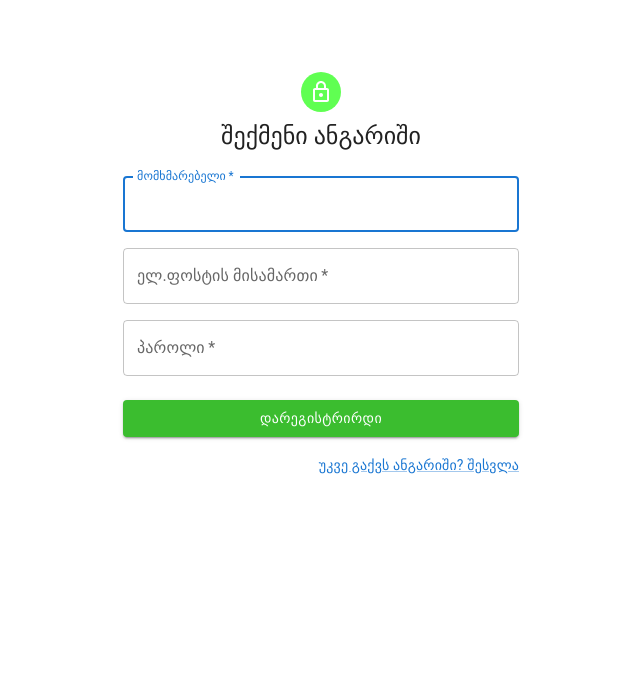
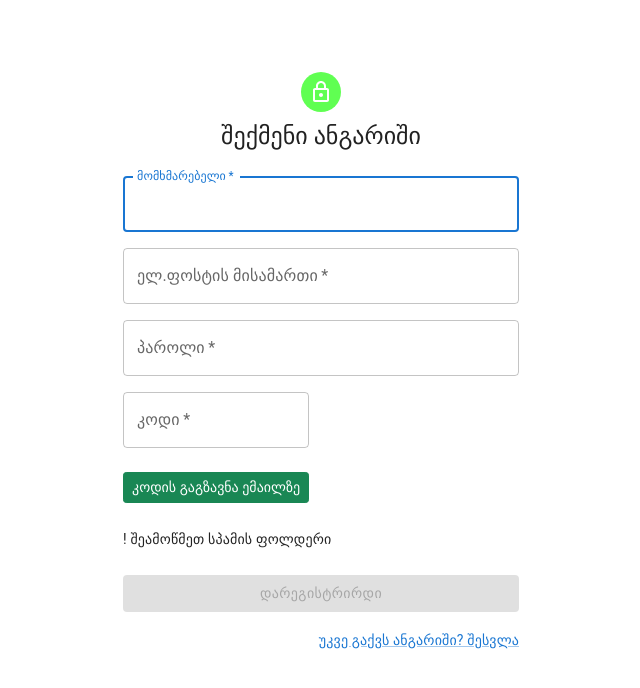
Before and after one commit to epoqa/greenfront, a Next.js app: page /register/Register in a window 1280 px wide. Shown: the top 688 px of the page, without its empty margins (319-959 px from the left). Built offline with nearby package versions, Linux system fonts and the light colour scheme.

Commit message:
verification

```diff
--- a/pages/register/Register.jsx
+++ b/pages/register/Register.jsx
@@ -31,10 +31,37 @@ const SignUp = () => {
   const [usernameState, setUsernameRef] = useState(false);
   const [emailState, setEmailRef] = useState(false);
   const [passwordState, setPasswordRef] = useState(false);
-
+  const [disableButton, setDisableButton] = useState(true);
+  const [token, setToken] = useState("");
   const usernameRef = useRef();
   const emailRef = useRef();
   const passwordRef = useRef();
+  const codeRef = useRef();
+
+  const verifyEmail = async (param) => {
+    const emailRefValue =
+      emailRef && null !== emailRef.current && emailRef.current.value;
+
+    const EmailRegexCheck = emailRefValue && validateEmail(emailRefValue);
+
+    if (EmailRegexCheck) {
+      axios
+        .post(`${backBaseURL}/user/verify`, {
+          email: emailRefValue,
+        })
+        .then((res) => {
+          if (res.statusText === "OK") {
+            setToken(res.data.token);
+            setDisableButton(false);
+            NotificationManager.success("კოდი გამოგზავნილია ემაილზე");
+          } else {
+            NotificationManager.error(res.data.message);
+          }
+        });
+    } else {
+      NotificationManager.error("არასწორი ემაილი");
+    }
+  };
 
   const sendRegisterInfoToBackend = (event) => {
     event.preventDefault();
@@ -45,7 +72,8 @@ const SignUp = () => {
       usernameRef && null !== usernameRef.current && usernameRef.current.value;
     const emailRefValue =
       emailRef && null !== emailRef.current && emailRef.current.value;
-
+    const codeRefValue =
+      codeRef && null !== codeRef.current && codeRef.current.value;
     //  EMAIL CHECK WITH REGEX
     const EmailRegexCheck = emailRefValue && validateEmail(emailRefValue);
 
@@ -53,6 +81,8 @@ const SignUp = () => {
     setEmailRef(!emailRefValue || !EmailRegexCheck);
     setPasswordRef(!passwordRefValue || passwordRefValue.length < 8);
     if (
+      token &&
+      codeRefValue &&
       passwordRefValue &&
       emailRefValue &&
       usernameRefValue &&
@@ -64,6 +94,8 @@ const SignUp = () => {
           username: usernameRefValue,
           email: emailRefValue,
           password: passwordRefValue,
+          token: token,
+          code: codeRefValue,
         })
         .then((response) => {
           NotificationManager.success(response.statusText);
@@ -125,6 +157,7 @@ const SignUp = () => {
                   }
                 />
               </Grid>
+
               <Grid item xs={12}>
                 <TextField
                   inputRef={passwordRef}
@@ -139,10 +172,33 @@ const SignUp = () => {
                   helperText={Boolean(passwordState) ? "სუსტი პაროლი" : ""}
                 />
               </Grid>
+              <Grid item xs={5.88}>
+                <TextField
+                  inputRef={codeRef}
+                  required
+                  fullWidth
+                  id="email"
+                  label="კოდი"
+                  name="code"
+                />
+              </Grid>
             </Grid>
+            <br />
+            <button
+              onClick={(e) => verifyEmail(e)}
+              type="button"
+              className="btn btn-success btn-sm"
+            >
+              კოდის გაგზავნა ემაილზე
+            </button>
+            <br />
+            <br />
+            <small>! შეამოწმეთ სპამის ფოლდერი</small>
+
             <Button
               type="submit"
               fullWidth
+              disabled={disableButton}
               variant="contained"
               sx={{ mt: 3, mb: 2, bgcolor: "#3bbd2f" }}
               onClick={(e) => sendRegisterInfoToBackend(e)}
```
